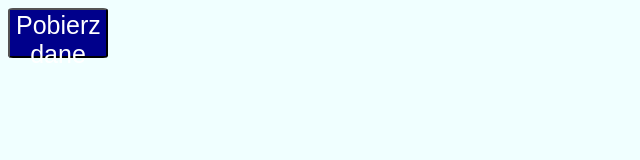
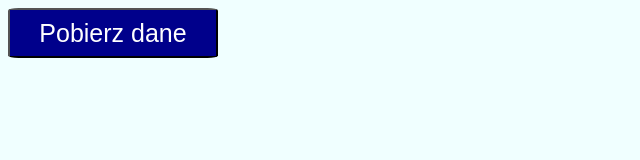
Before and after one commit to AnnaSkora/pobierz_dane_programisty_AJAX, a plain HTML site: page index.html in a window 1280 px wide. Shown: the whole page, without its empty margins (0-640 px from the left). Drawn offline with nearby package versions, Linux system fonts and the light colour scheme.

Commit message:
zadanie zakończone

```diff
--- a/pobierz_dane_programisty_AJAX/css/style.css
+++ b/pobierz_dane_programisty_AJAX/css/style.css
@@ -1,7 +1,7 @@
 #btn {
     border-radius: 5%;
     height: 50px;
-    width: 100px;
+    width: 210px;
     font-size: 25px;
     color: white;
     background-color: darkblue;
```
